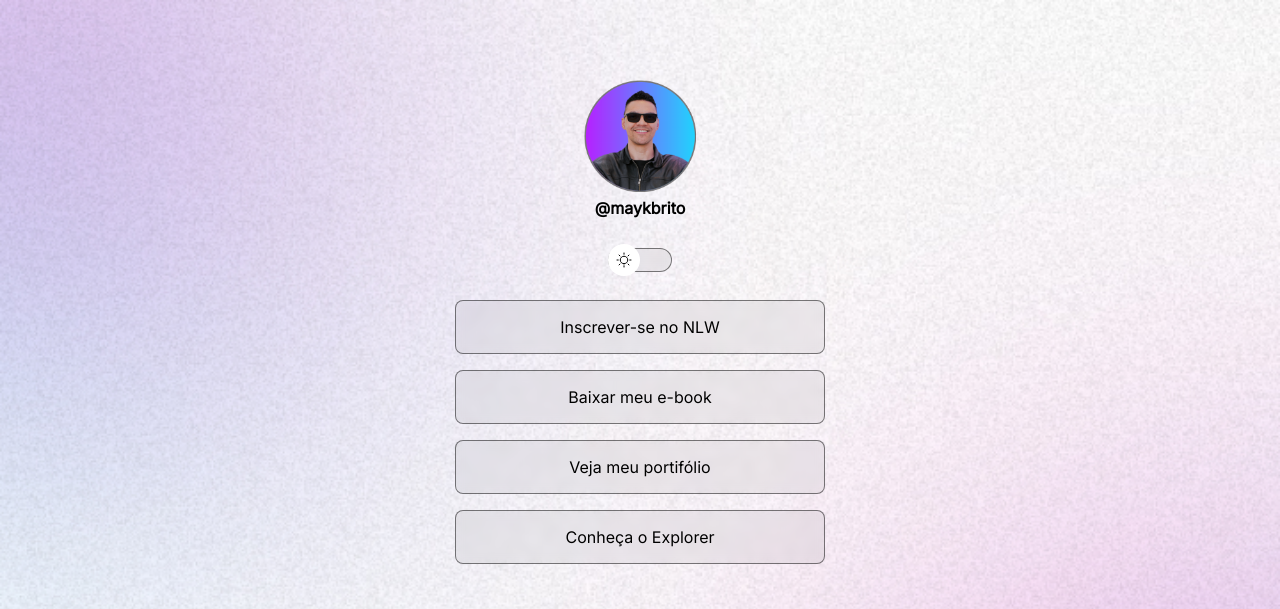
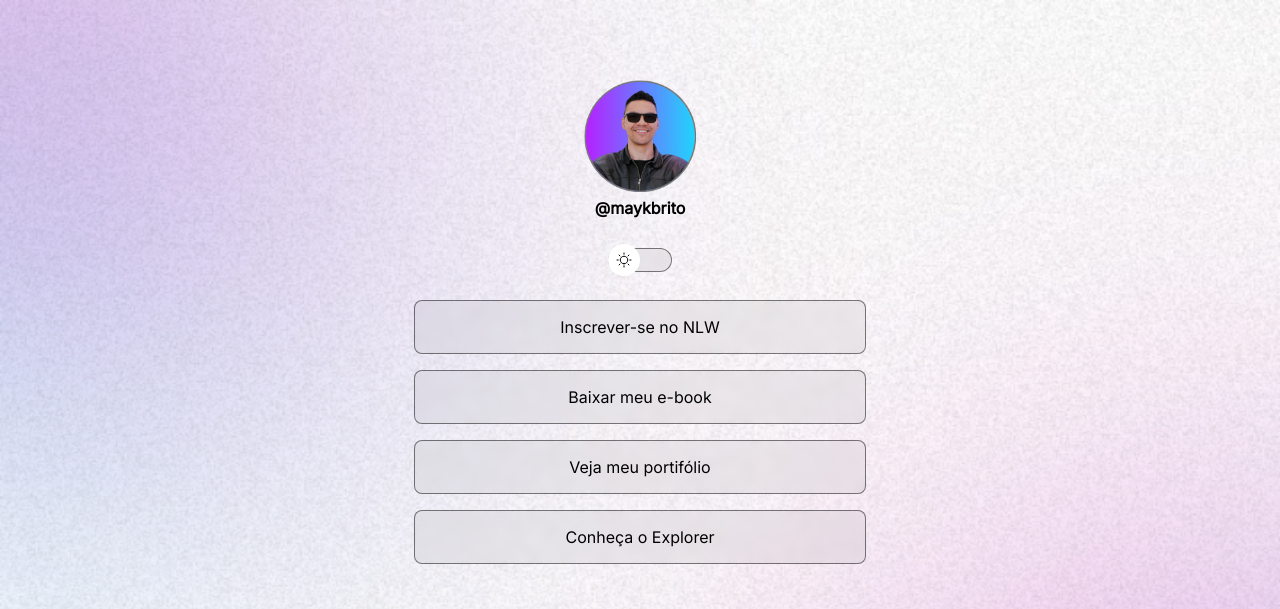
Before and after one commit to zrafael50/project, a plain HTML site: page index.html in a window 1280 px wide. Shown: the top 609 px of the page. Drawn offline with nearby package versions, Linux system fonts and the light colour scheme.

Commit message:
ajuste da largura do container

```diff
--- a/style.css
+++ b/style.css
@@ -40,7 +40,8 @@ body * {
 
 
 #container {
-  width: 418px;
+  width: 100%;
+  max-width: 500px;
   height: 712px;
   margin: 56px auto auto auto;
 }
```
